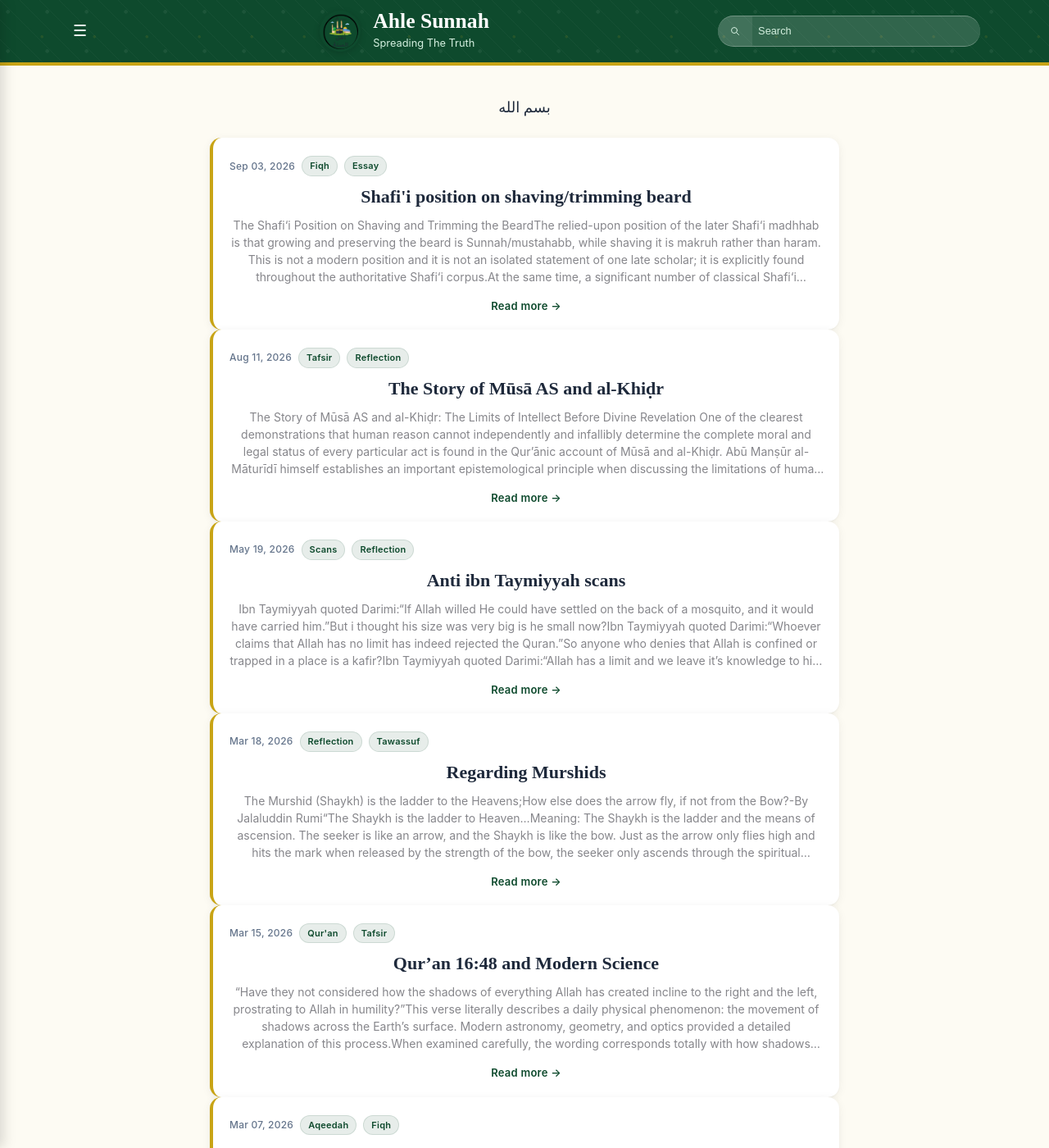
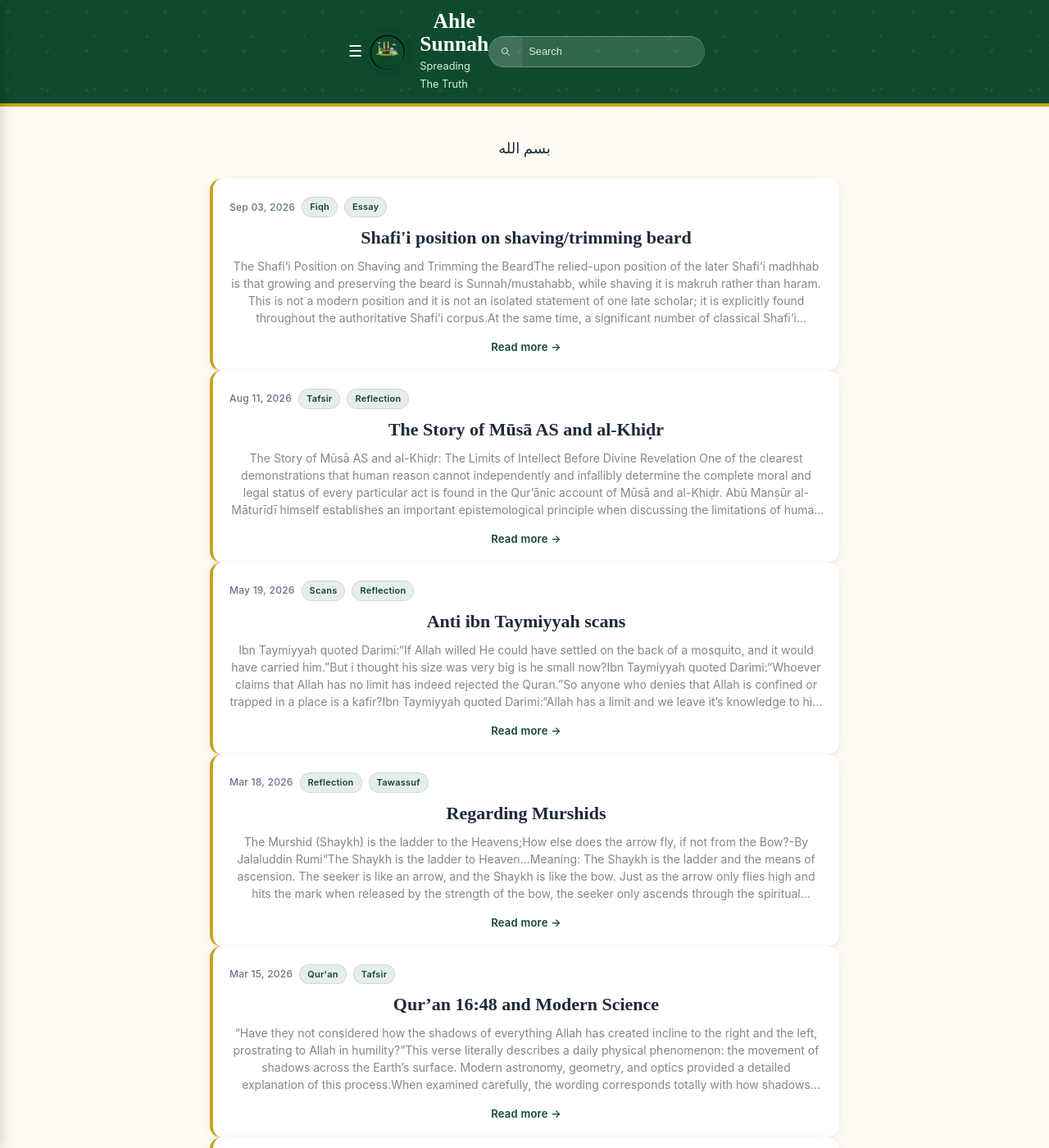
Before and after one commit to Fali17/ahlesunnah, a Jekyll site: the page built from index.html, in a window 1280 px wide and 1400 px high. Shown: the whole window at 82% size. Built offline with Jekyll 4.4.1, drawn with Linux system fonts in a browser that asks for light colours; the list of posts is cut into pages by our own code.

Commit message:
Update default.html

```diff
--- a/_layouts/default.html
+++ b/_layouts/default.html
@@ -35,7 +35,7 @@
  /* Better search icon */
     .search-wrapper {
       position: relative;
-      width:400px;
+      width:400px !important;
     }
     .search-icon {
       position: absolute;
@@ -53,6 +53,10 @@
     }
     .search-input {
       padding-left: 42px !important;
+    }
+
+    .header-container {
+width:480px;
     }
 
   </style>
```
